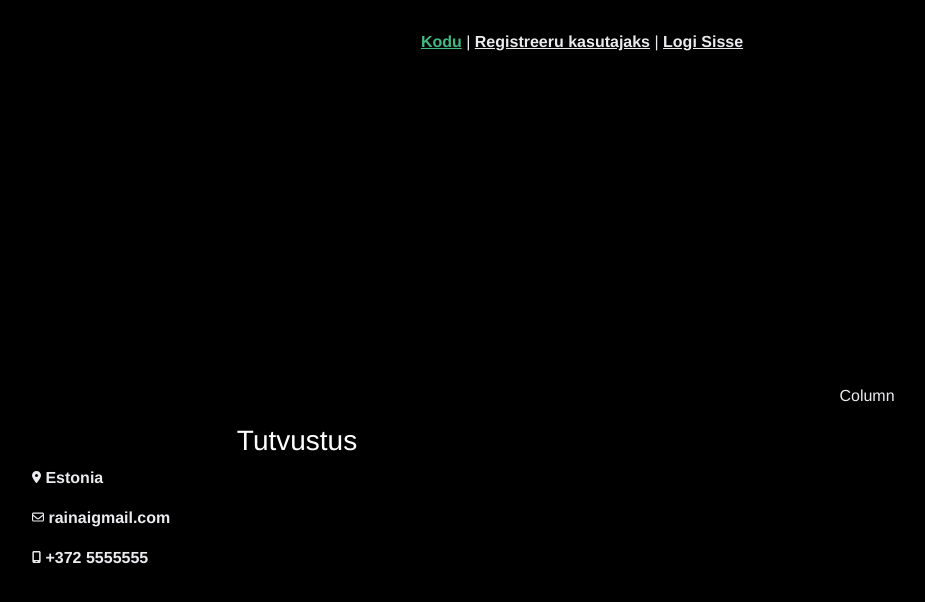
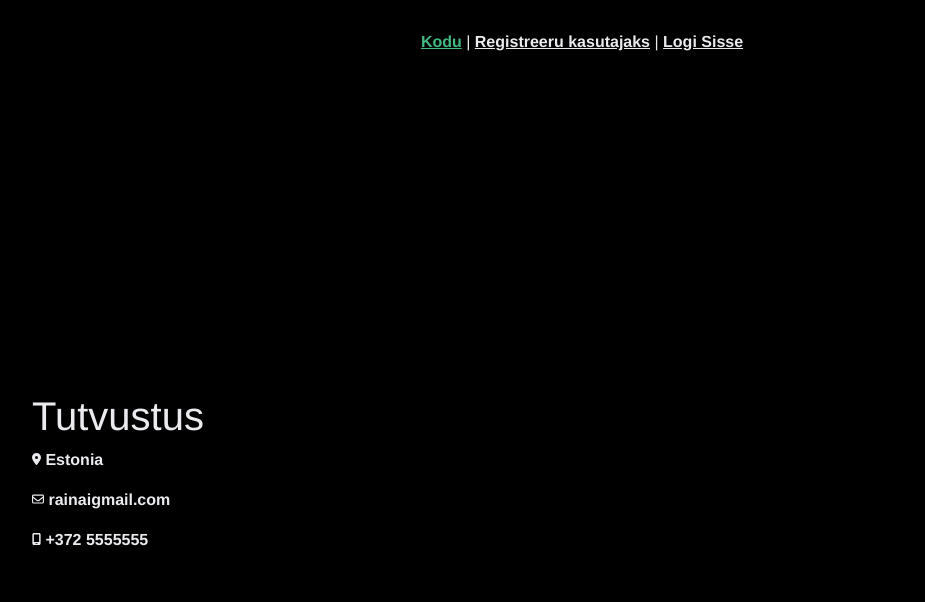
Before and after one commit to dranluik/rainaifront, a Vue app: page / in a window 1280 px wide. Shown: the top 602 px of the page, without its empty margins (58-983 px from the left). Built offline with nearby package versions, Linux system fonts and the light colour scheme.

Commit message:
nipetnäpet

```diff
--- a/src/components/HelloWorld.vue
+++ b/src/components/HelloWorld.vue
@@ -3,13 +3,9 @@
     <div class="container text-center">
       <div class="row">
         <div class="col">
-          <h3>Tutvustus</h3>
           <div class="icon-table">
             <RainContact/>
           </div>
-        </div>
-        <div class="col">
-          Column
         </div>
       </div>
     </div>
--- a/src/components/RainContact.vue
+++ b/src/components/RainContact.vue
@@ -3,6 +3,7 @@
     <tbody>
     <tr>
       <th scope="row">
+        <h1>Tutvustus</h1>
         <font-awesome-icon :icon="['fas', 'location-dot']" size="xs" class="icon"/>
         Estonia
       </th>
```
